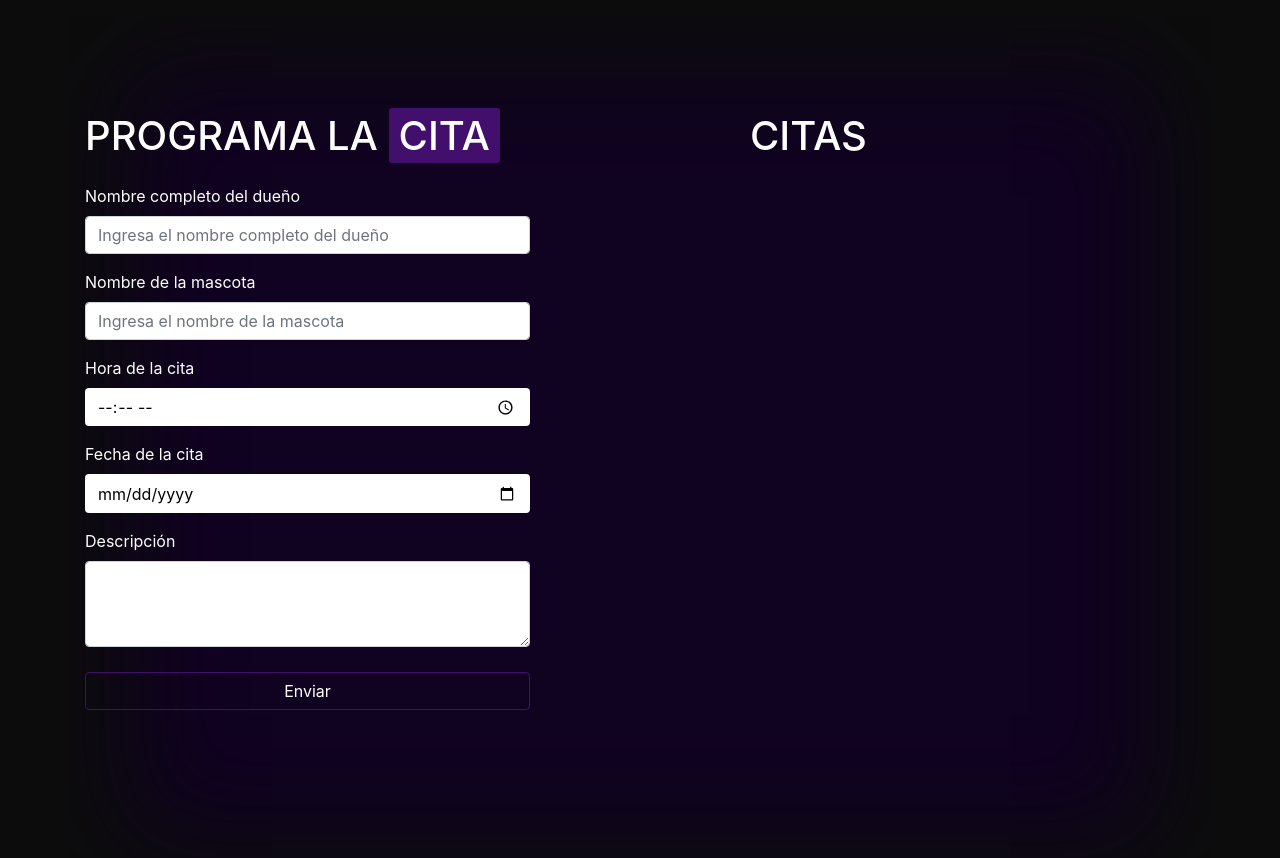
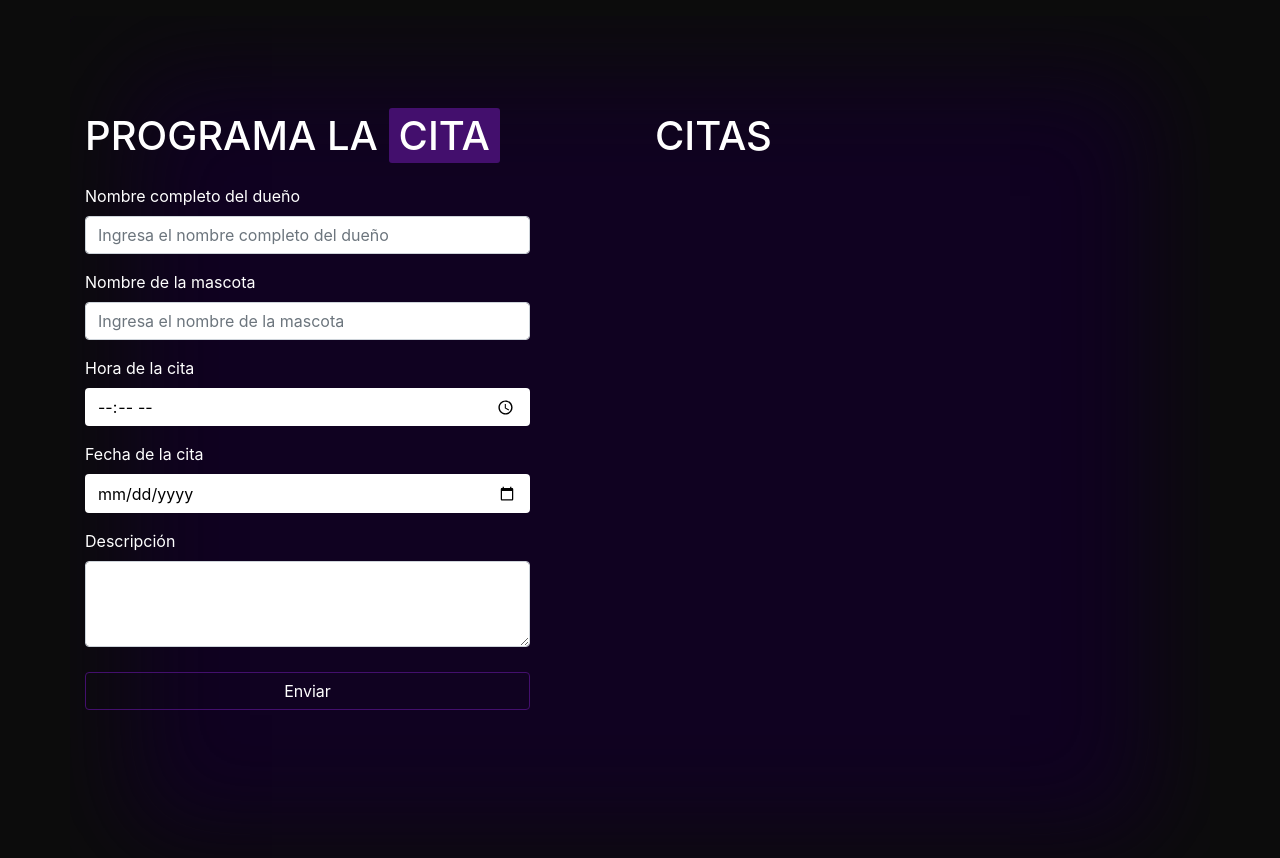
Before and after one commit to JacoboUribeDominguez/veterinaria, a React (Create React App) app: page / in a window 1280 px wide. Shown: the top 858 px of the page. Built offline with nearby package versions, Linux system fonts and the light colour scheme.

Commit message:
arreglando problemas de diseño

```diff
--- a/src/App.js
+++ b/src/App.js
@@ -53,9 +53,9 @@ function App() {
                 <Form
                   crearCita={ crearCita }/>
               </Col>
-              <Col lg={ 2 }/>
+              <Col lg={ 1 }/>
               <Col
-                lg={ 5 }
+                lg={ 6 }
                 className="overflow-auto citas-col"
                 style={{height:'68vh'}}>
                 <h1 style={{color : 'white'}} className="my-4">
```
